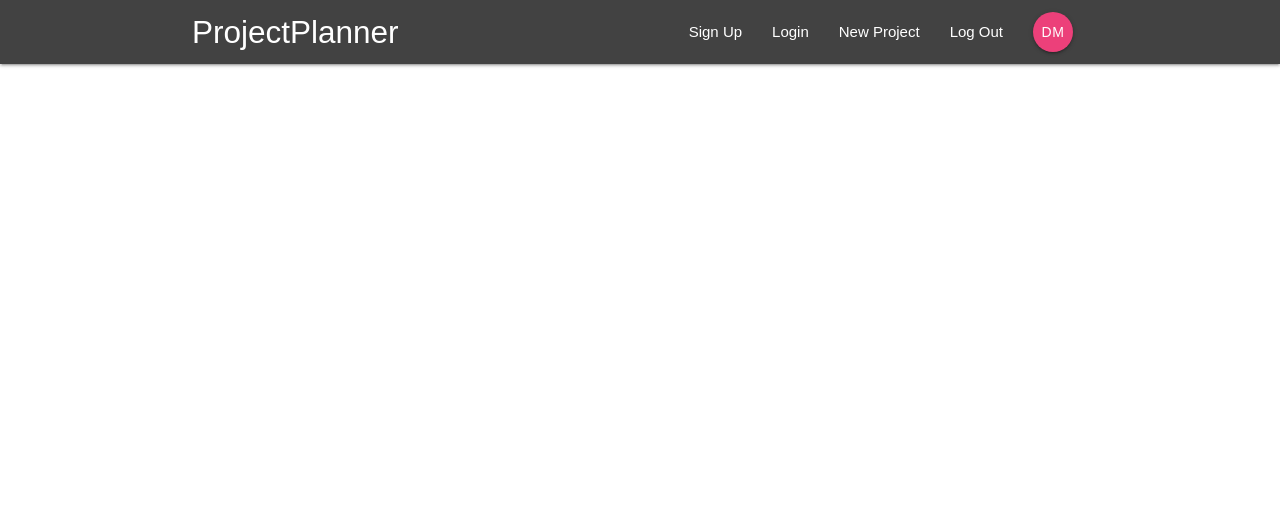
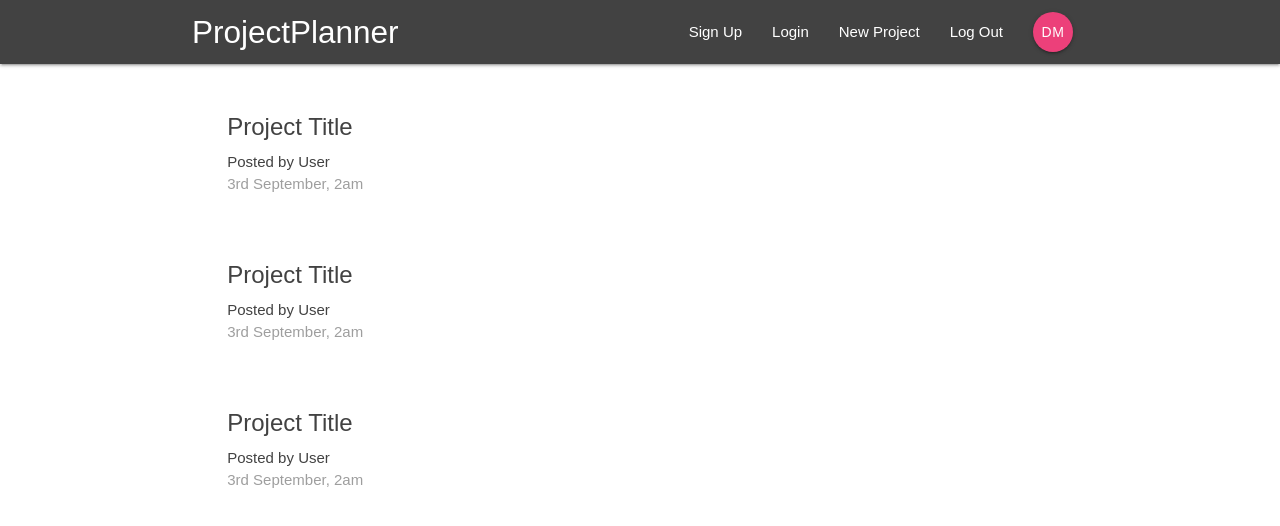
Before and after one commit to danielmeeusen/react-project-planner, a React (Create React App) app: page / in a window 1280 px wide. Shown: the top 526 px of the page. Built offline with nearby package versions, Linux system fonts and the light colour scheme.

Commit message:
5 dashboard component

```diff
--- a/src/App.js
+++ b/src/App.js
@@ -1,6 +1,7 @@
 import React, { Component } from "react";
-import { BrowserRouter } from "react-router-dom";
+import { BrowserRouter, Switch, Route } from "react-router-dom";
 import Navbar from "./components/layout/Navbar";
+import Dashboard from "./components/dashboard/Dashboard";
 
 class App extends Component {
   render() {
@@ -8,6 +9,9 @@
       <BrowserRouter>
         <div className="App">
           <Navbar />
+          <Switch>
+            <Route path="/" component={Dashboard} />
+          </Switch>
         </div>
       </BrowserRouter>
     );
--- a/src/components/dashboard/Dashboard.js
+++ b/src/components/dashboard/Dashboard.js
@@ -0,0 +1,22 @@
+import React, { Component } from "react";
+import Notifications from "./Notifications";
+import ProjectList from "../projects/ProjectList";
+
+export class Dashboard extends Component {
+  render() {
+    return (
+      <div className="dashboard container">
+        <div className="row">
+          <div className="col s12 m6">
+            <ProjectList />
+          </div>
+          <div className="col s12 m5 offset-m1">
+            <Notifications />
+          </div>
+        </div>
+      </div>
+    );
+  }
+}
+
+export default Dashboard;
--- a/src/components/dashboard/Notifications.js
+++ b/src/components/dashboard/Notifications.js
@@ -0,0 +1,7 @@
+import React from "react";
+
+const Notifications = () => {
+  return <div />;
+};
+
+export default Notifications;
--- a/src/components/projects/ProjectList.js
+++ b/src/components/projects/ProjectList.js
@@ -0,0 +1,33 @@
+import React from "react";
+
+const ProjectList = () => {
+  return (
+    <div className="project-list section">
+      <div className="card z-depth-0 project-summary">
+        <div className="card-content grey-text text-darken-3">
+          <span className="card-title">Project Title</span>
+          <p>Posted by User</p>
+          <p className="grey-text">3rd September, 2am</p>
+        </div>
+      </div>
+
+      <div className="card z-depth-0 project-summary">
+        <div className="card-content grey-text text-darken-3">
+          <span className="card-title">Project Title</span>
+          <p>Posted by User</p>
+          <p className="grey-text">3rd September, 2am</p>
+        </div>
+      </div>
+
+      <div className="card z-depth-0 project-summary">
+        <div className="card-content grey-text text-darken-3">
+          <span className="card-title">Project Title</span>
+          <p>Posted by User</p>
+          <p className="grey-text">3rd September, 2am</p>
+        </div>
+      </div>
+    </div>
+  );
+};
+
+export default ProjectList;
```
